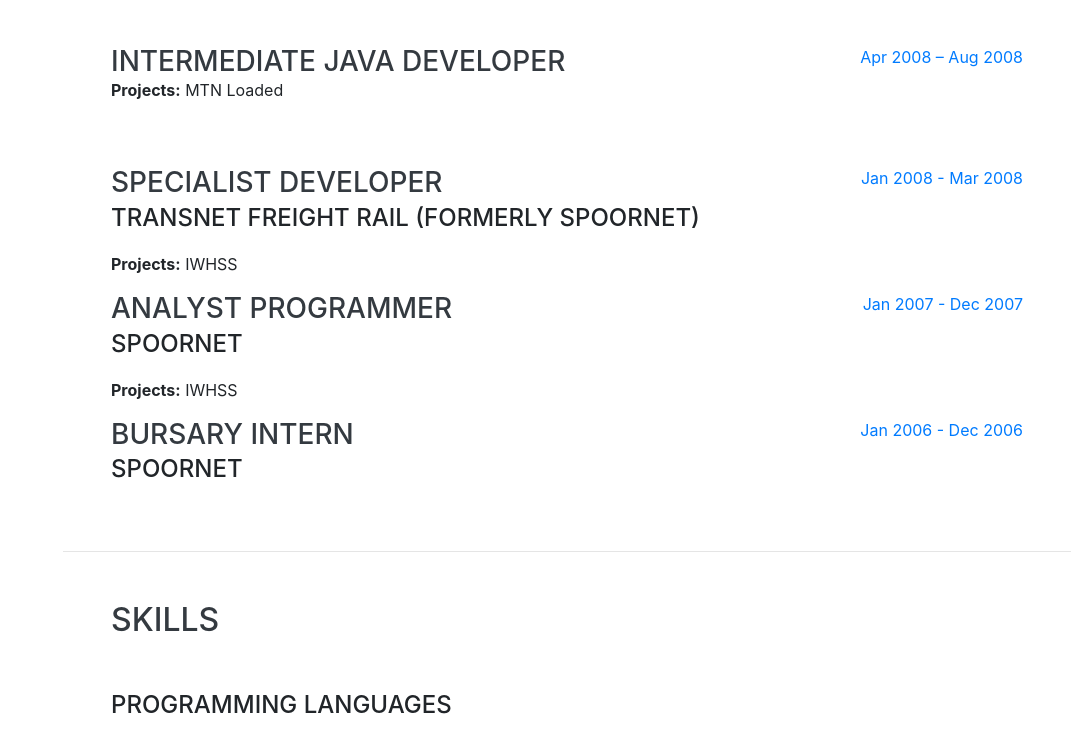
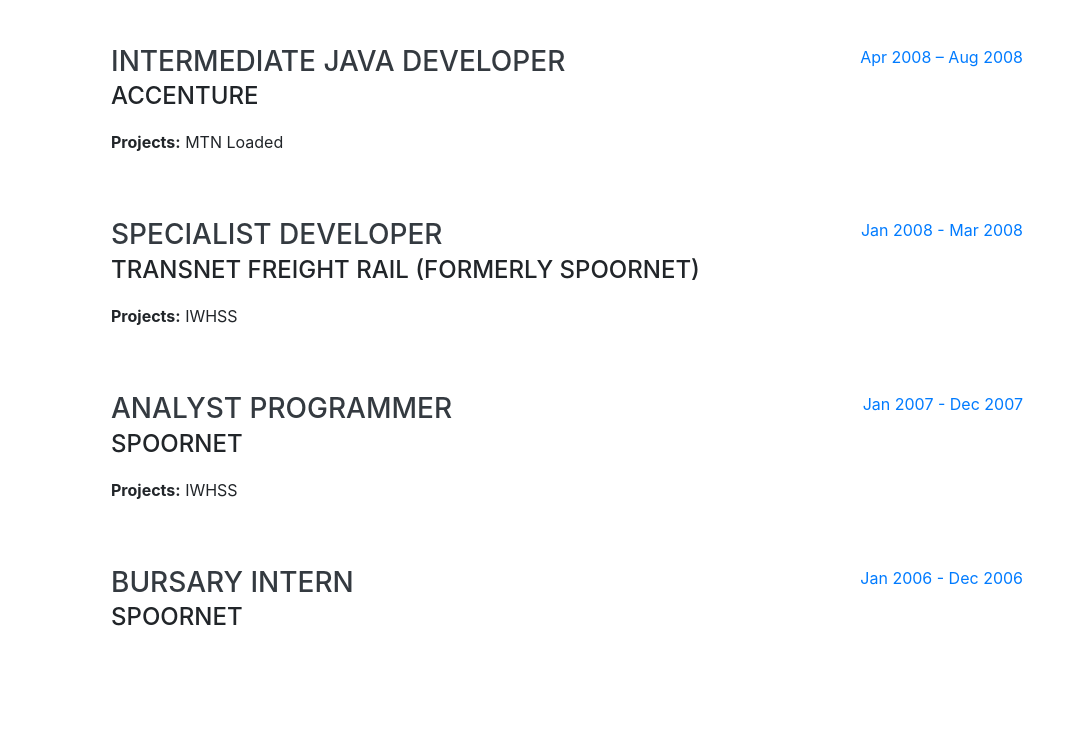
Before and after one commit to Thulani/thulani.github.io, a website with bundled scripts: page index.html in a window 1280 px wide. Shown: the part 3223-3959 px from the top of the page, without its empty margins (209-1280 px from the left). Built offline with nearby package versions, Linux system fonts and the light colour scheme; a web font is replaced by a local one.

Commit message:
More updates to index.html

```diff
--- a/index.html
+++ b/index.html
@@ -243,6 +243,7 @@
             <div class="resume-item d-flex flex-column flex-md-row justify-content-between mb-5">
                 <div class="resume-content">
                     <h3 class="mb-0">Intermediate Java Developer</h3>
+                    <div class="subheading mb-3">Accenture</div>
                     <p><strong>Projects:</strong> MTN Loaded</p>
                     <!-- <p>TODO</p> -->
                 </div>
@@ -251,7 +252,7 @@
                 </div>
             </div>
 
-            <div class="resume-item d-flex flex-column flex-md-row justify-content-between">
+            <div class="resume-item d-flex flex-column flex-md-row justify-content-between mb-5">
                 <div class="resume-content">
                     <h3 class="mb-0">Specialist Developer</h3>
                     <div class="subheading mb-3">Transnet Freight Rail (Formerly Spoornet)</div>
@@ -263,7 +264,7 @@
                 </div>
             </div>
 
-            <div class="resume-item d-flex flex-column flex-md-row justify-content-between">
+            <div class="resume-item d-flex flex-column flex-md-row justify-content-between mb-5">
                 <div class="resume-content">
                     <h3 class="mb-0">Analyst Programmer</h3>
                     <div class="subheading mb-3">Spoornet</div>
@@ -275,7 +276,7 @@
                 </div>
             </div>
 
-            <div class="resume-item d-flex flex-column flex-md-row justify-content-between">
+            <div class="resume-item d-flex flex-column flex-md-row justify-content-between mb-5">
                 <div class="resume-content">
                     <h3 class="mb-0">Bursary Intern</h3>
                     <div class="subheading mb-3">Spoornet</div>
```
